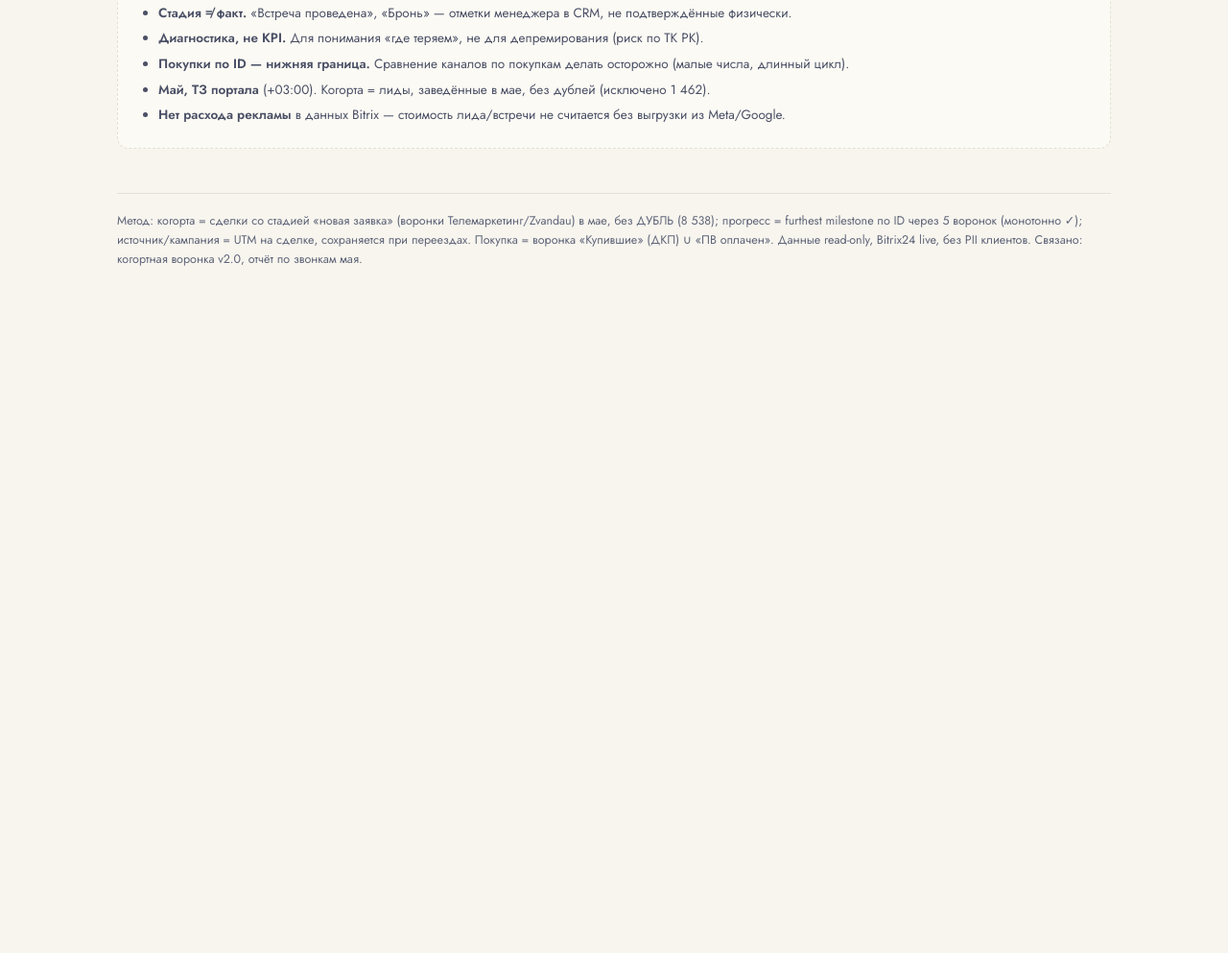
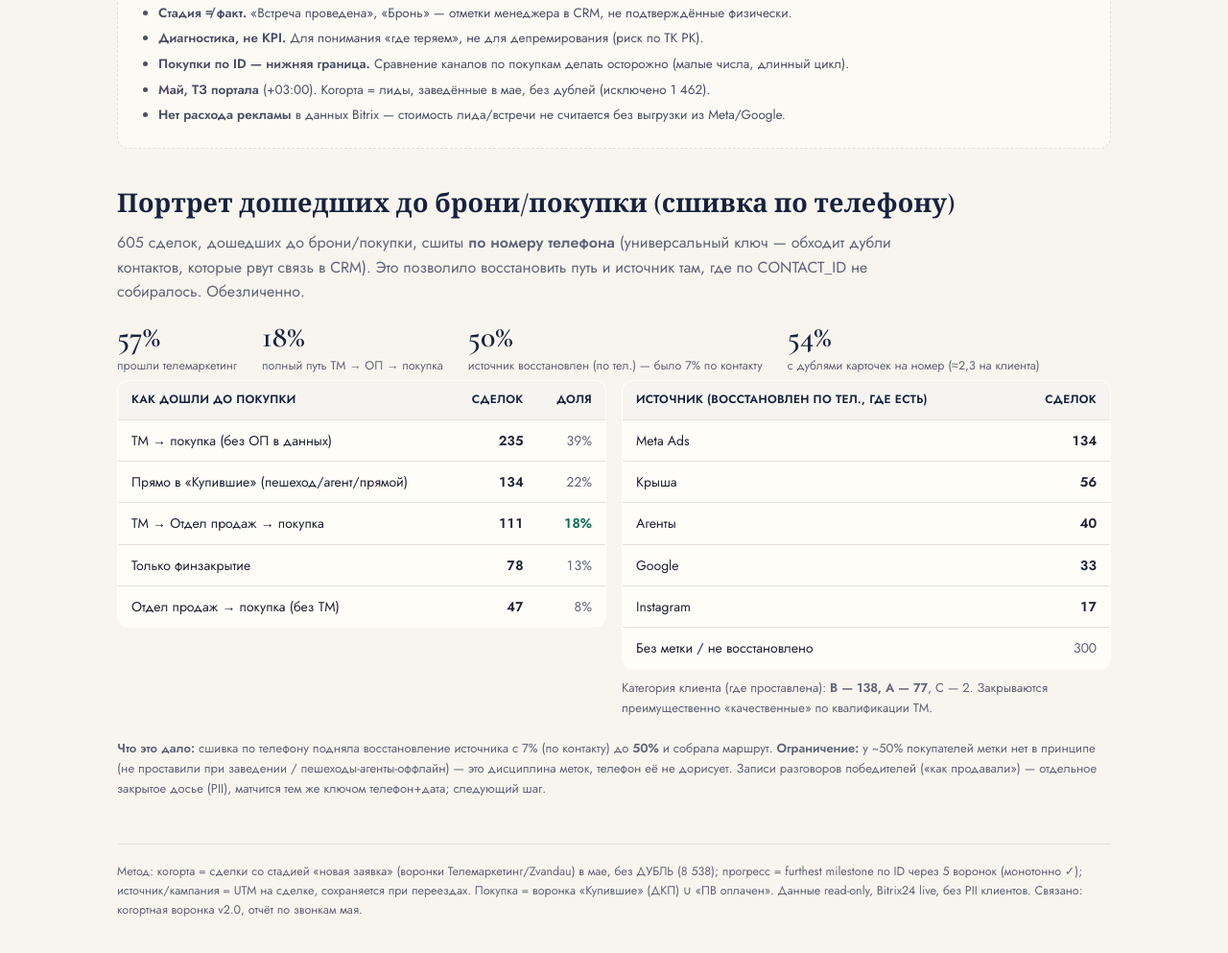
Before and after one commit to dakeshisan/atamura-may-funnel, a plain HTML site: page index.html in a window 1280 px wide. Shown: the part 4894-5887 px from the top of the page at 96% size. Before the commit the page ends 5254 px from the top, so only its background shows below. Drawn offline with nearby package versions, Linux system fonts and the light colour scheme.

Commit message:
Портрет победителей: сшивка по телефону (обход дублей), путь ТМ/ОП, источник восстановлен до 50%

```diff
--- a/index.html
+++ b/index.html
@@ -267,6 +267,47 @@
     </div>
   </section>
 
+  <!-- Winner portrait (phone-linked) -->
+  <section>
+    <h2>Портрет дошедших до брони/покупки (сшивка по телефону)</h2>
+    <p class="lead">605 сделок, дошедших до брони/покупки, сшиты <b>по номеру телефона</b> (универсальный ключ — обходит дубли контактов, которые рвут связь в CRM). Это позволило восстановить путь и источник там, где по CONTACT_ID не собиралось. Обезличенно.</p>
+    <div class="stat-row">
+      <div class="stat"><b>57%</b><span>прошли телемаркетинг</span></div>
+      <div class="stat"><b>18%</b><span>полный путь ТМ → ОП → покупка</span></div>
+      <div class="stat"><b>50%</b><span>источник восстановлен (по тел.) — было 7% по контакту</span></div>
+      <div class="stat"><b>54%</b><span>с дублями карточек на номер (≈2,3 на клиента)</span></div>
+    </div>
+    <div class="grid2">
+      <div>
+        <table class="ftab">
+          <thead><tr><th>Как дошли до покупки</th><th style="text-align:right">Сделок</th><th style="text-align:right">Доля</th></tr></thead>
+          <tbody>
+            <tr><td>ТМ → покупка (без ОП в данных)</td><td class="n">235</td><td class="m">39%</td></tr>
+            <tr><td>Прямо в «Купившие» (пешеход/агент/прямой)</td><td class="n">134</td><td class="m">22%</td></tr>
+            <tr><td>ТМ → Отдел продаж → покупка</td><td class="n">111</td><td class="m" style="color:var(--teal-d);font-weight:600">18%</td></tr>
+            <tr><td>Только финзакрытие</td><td class="n">78</td><td class="m">13%</td></tr>
+            <tr><td>Отдел продаж → покупка (без ТМ)</td><td class="n">47</td><td class="m">8%</td></tr>
+          </tbody>
+        </table>
+      </div>
+      <div>
+        <table class="ftab">
+          <thead><tr><th>Источник (восстановлен по тел., где есть)</th><th style="text-align:right">Сделок</th></tr></thead>
+          <tbody>
+            <tr><td>Meta Ads</td><td class="n">134</td></tr>
+            <tr><td>Крыша</td><td class="n">56</td></tr>
+            <tr><td>Агенты</td><td class="n">40</td></tr>
+            <tr><td>Google</td><td class="n">33</td></tr>
+            <tr><td>Instagram</td><td class="n">17</td></tr>
+            <tr><td>Без метки / не восстановлено</td><td class="m">300</td></tr>
+          </tbody>
+        </table>
+        <p class="note">Категория клиента (где проставлена): <b>B — 138, A — 77</b>, C — 2. Закрываются преимущественно «качественные» по квалификации ТМ.</p>
+      </div>
+    </div>
+    <p class="note"><b>Что это дало:</b> сшивка по телефону подняла восстановление источника с 7% (по контакту) до <b>50%</b> и собрала маршрут. <b>Ограничение:</b> у ~50% покупателей метки нет в принципе (не проставили при заведении / пешеходы-агенты-оффлайн) — это дисциплина меток, телефон её не дорисует. Записи разговоров победителей («как продавали») — отдельное закрытое досье (PII), матчится тем же ключом телефон+дата; следующий шаг.</p>
+  </section>
+
   <footer>
     Метод: когорта = сделки со стадией «новая заявка» (воронки Телемаркетинг/Zvandau) в мае, без ДУБЛЬ (8 538); прогресс = furthest milestone по ID через 5 воронок (монотонно ✓); источник/кампания = UTM на сделке, сохраняется при переездах. Покупка = воронка «Купившие» (ДКП) ∪ «ПВ оплачен». Данные read-only, Bitrix24 live, без PII клиентов. Связано: когортная воронка v2.0, отчёт по звонкам мая.
   </footer>
```
